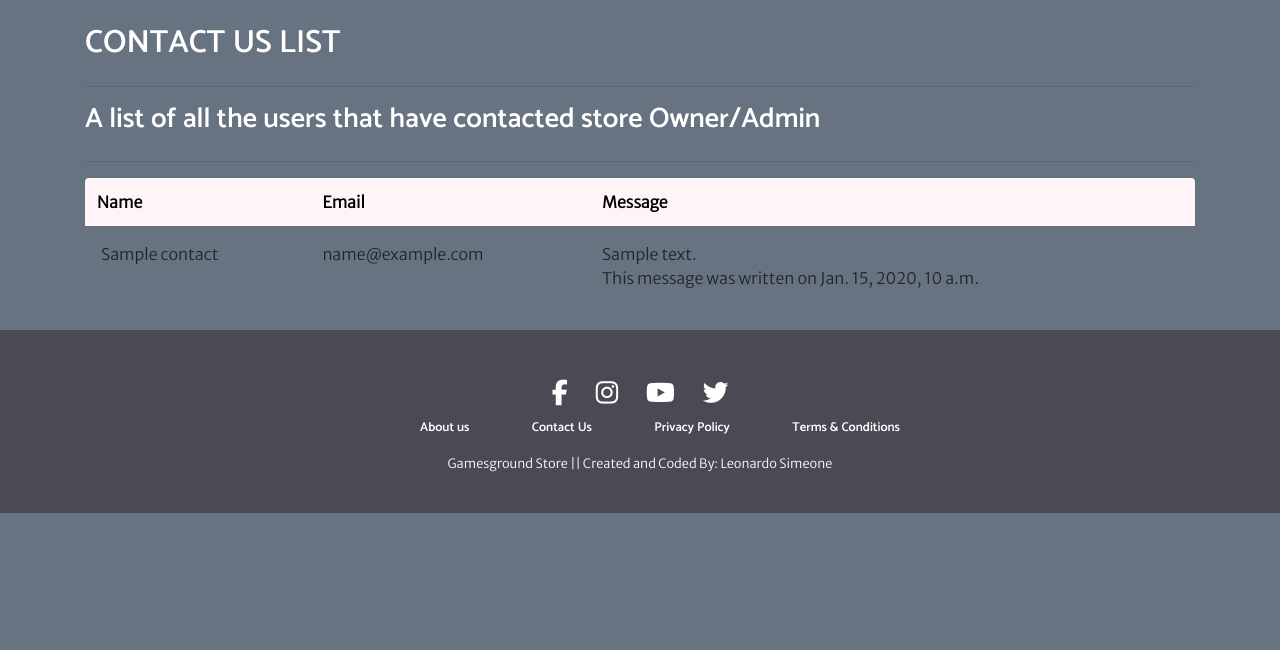
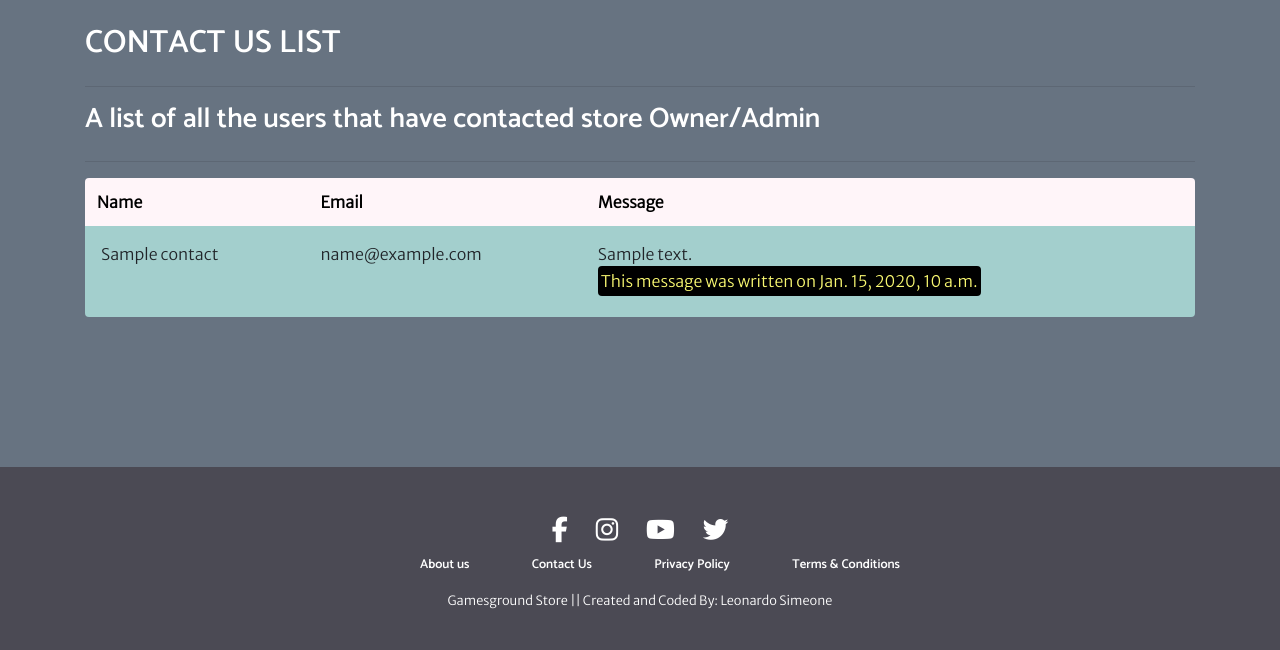
Before and after one commit to leonardo-simeone/gamesground-store, a Django app: page /contact_list/ in a window 1280 px wide. Shown: the part 184-834 px from the top of the page. Before the commit the page ends 697 px from the top, so only its background shows below. Run offline with Django 3.2, Linux system fonts and the light colour scheme; a user stored in the database is signed in; tables that the repository leaves empty hold one stand-in row (values such as "Sample post"); some libraries are stand-ins or nearby versions.

Commit message:
Add style to contact us & newsletter forms

```diff
--- a/static/css/base.css
+++ b/static/css/base.css
@@ -526,6 +526,34 @@ input[name='q']::placeholder {
     box-shadow: 0 0 0 0.2rem rgba(226,182,89,.75)
 }
 
+/* CONTACT-US */
+
+.contact-container {
+    margin-bottom: 150px;
+}
+
+.contact-list-info {
+    background-color: #A3CFCD;
+}
+
+.message-created {
+    background-color: #000000;
+    color: #F9F871;
+    padding: 3px;
+    width: fit-content;
+    margin-bottom: 5px;
+}
+
+#send-button {
+    font-family: 'Catamaran', sans-serif;
+}
+
+/* NEWSLETTER */
+
+#subscribe-button {
+    font-family: 'Catamaran', sans-serif;
+}
+
 /* FOOTER */
 
 .footer-container {
```
